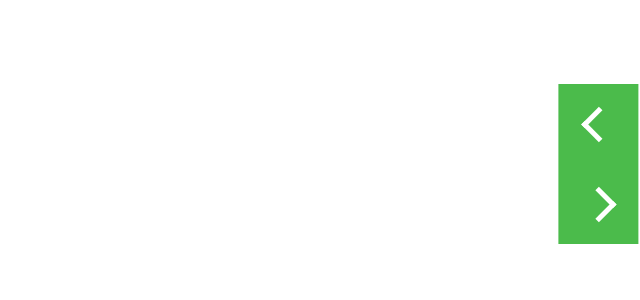
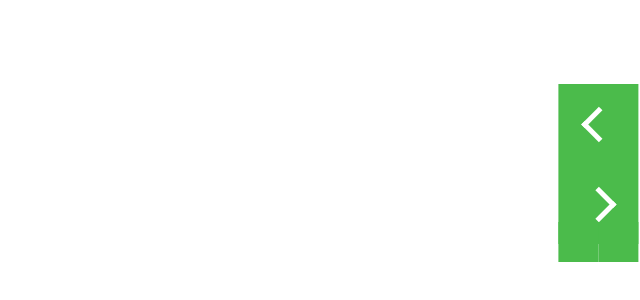
Before and after one commit to MateusMalvezzi/challengeHapp, a plain HTML site: page index.html in a window 1280 px wide. Shown: the part 236-536 px from the top of the page, without its empty margins (640-1280 px from the left). Drawn offline with Linux system fonts and the light colour scheme.

```diff
--- a/index.html
+++ b/index.html
@@ -15,7 +15,12 @@
             <li></li>
         </ul>
     </div>
-
+    <div>
+        <ul class="numbers">
+            <li></li>
+            <li></li>
+        </ul>
+    </div>
 
 
 
--- a/style.css
+++ b/style.css
@@ -43,3 +43,24 @@
 .controls li:nth-child(2):before {
     transform: rotate(225deg);
 }
+
+
+.numbers {
+    position:absolute;
+    top:57.3%;
+    transform: translate(-2%);
+    right:0;
+    width: 80px;
+    display: flex;
+}
+
+.numbers li {
+    background:rgb(75, 187, 75);
+    position:relative;
+    width:40px;
+    height:40px;
+    list-style: none;
+    justify-content: center;
+    align-items: center;
+    cursor:pointer;
+}
```
